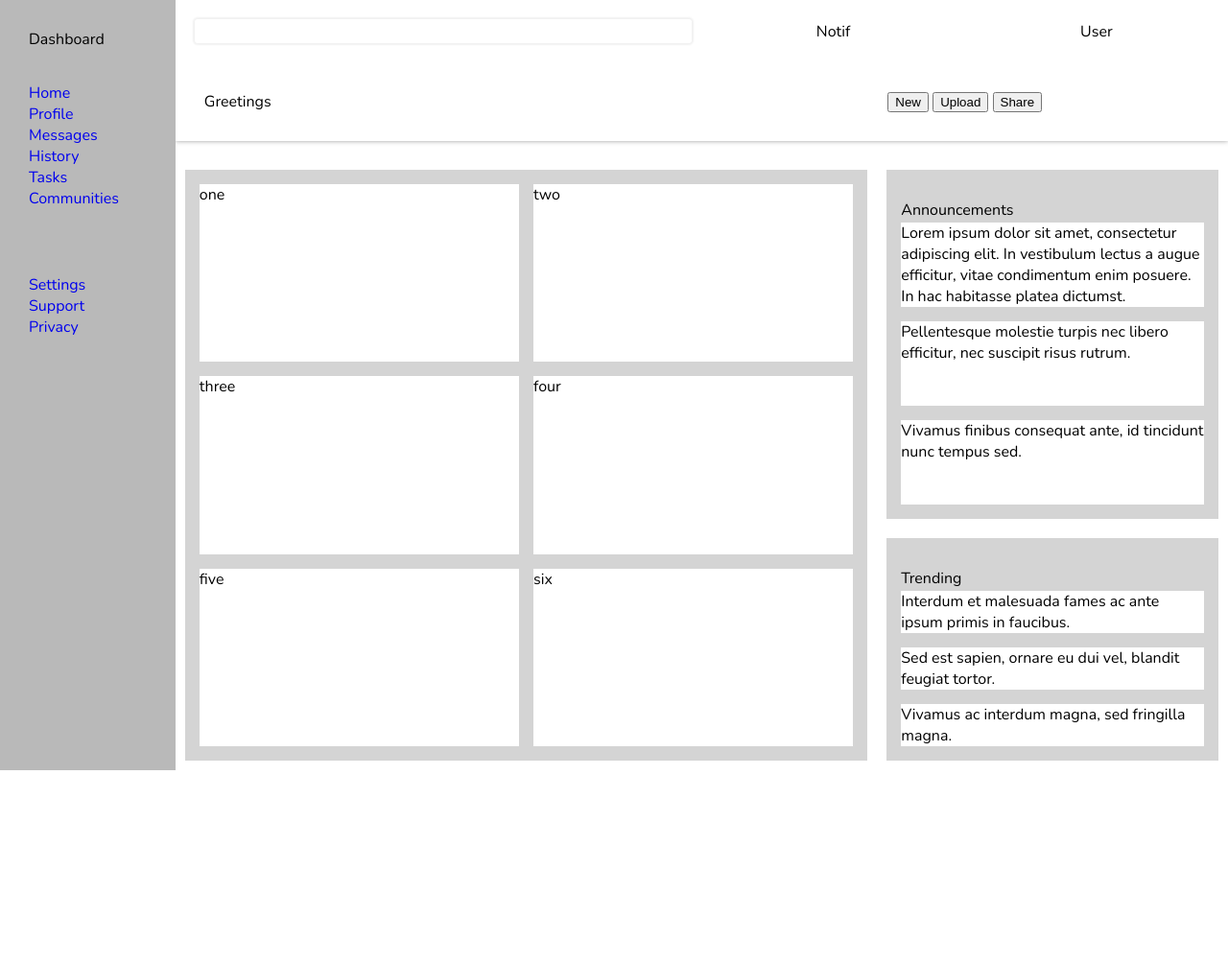
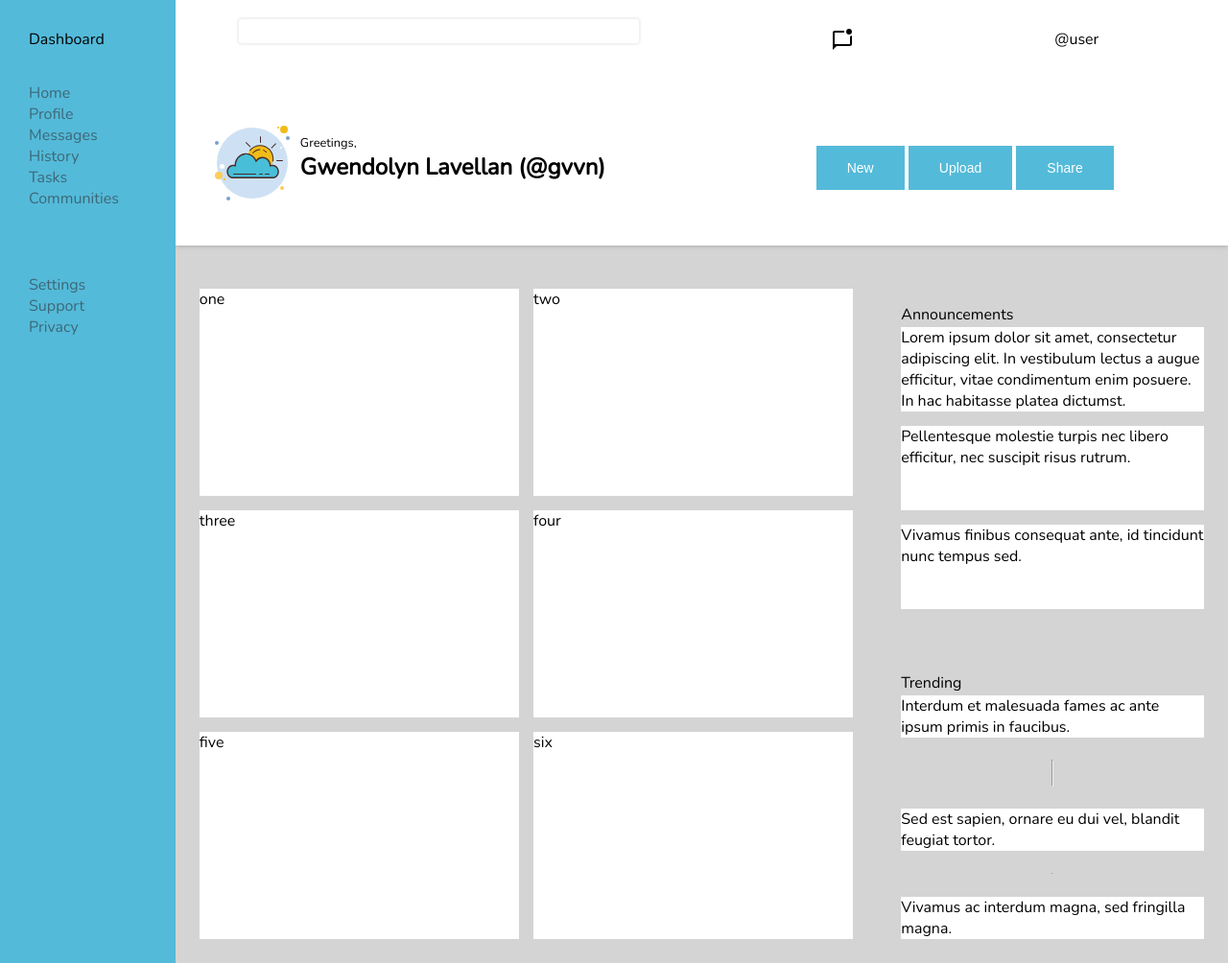
Before and after one commit to mvstic/admindash, a plain HTML site: page index.html in a window 1280 px wide. Shown: the whole page at 96% size. Before the commit the page ends 803 px from the top, so only its background shows below. Drawn offline with nearby package versions, Linux system fonts and the light colour scheme.

Commit message:
Fix header, add images

```diff
--- a/index.html
+++ b/index.html
@@ -8,26 +8,35 @@
     <link rel="stylesheet" href="style.css">
     <link rel="preconnect" href="https://fonts.googleapis.com">
     <link rel="preconnect" href="https://fonts.gstatic.com" crossorigin>
-    <link href="https://fonts.googleapis.com/css2?family=Nunito:wght@200&display=swap" rel="stylesheet">
+    <link href="https://fonts.googleapis.com/css2?family=Nunito:wght@200&family=Roboto&display=swap" rel="stylesheet">
 </head>
 <body>
-    <div class="container">
-        <div class="header">
+    <div class="grid">
+        <header>
             <div class="search">
                 <form>
                     <input type="text" id="search" title="search">
                 </form>
             </div>
-            <div class="greeting">Greetings</div>
-            <div class="notifs">Notif</div>
-            <div class="user">User</div>
-            <div class="userbuttons">
+            <div class="current-user">
+                <div class="notifs"><img src="../images/notif.svg"></div>
+                <div class="username">@user</div>
+            </div>
+            <div class="hello-user">
+                <div class="hello">
+                    <p id="greetings">Greetings,</p>
+                    <p id="username">Gwendolyn Lavellan (@gvvn)</p>
+                </div>
+            </div>
+            <div class="submissions">
+                <div class="buttons">
                     <button>New</button>
                     <button>Upload</button>
                     <button>Share</button>
                 </div>
             </div>
-        <div class="sidebar">
+        </header>
+        <aside>
             <div class="logo">Dashboard</div>
             <div class="nav">
                 <ul>
@@ -46,8 +55,8 @@
                     <li><a href="#">Privacy</a></li>
                 </ul>
             </div>
-            </div>
-        <div class="main">
+        </aside>
+        <main>
             <div class="projects">
                 <div class="card">one</div>
                 <div class="card">two</div>
@@ -65,10 +74,12 @@
             <div class="trending">
                 <p>Trending</p>
                 <div class="trending-card">Interdum et malesuada fames ac ante ipsum primis in faucibus.</div>
+                <hr>
                 <div class="trending-card">Sed est sapien, ornare eu dui vel, blandit feugiat tortor.</div>
+                <hr>
                 <div class="trending-card"> Vivamus ac interdum magna, sed fringilla magna. </div>
             </div>
-        </div>
+        </main>
     </div>
 </body>
 </html>
--- a/style.css
+++ b/style.css
@@ -3,72 +3,99 @@ html, body {
     padding: 0;
     height: 100%;
     font-family: 'Nunito', sans-serif;
-    background-color: (212, 212, 212)
+    background-color: rgb(212, 212, 212);
 }
 
-ul {
-    list-style-type: none;
-    padding: 30px;
-}
-
-a {
-    text-decoration: none;
-}
-
-.container {
+.grid {
     display: grid;
     grid-template-columns: 1fr 4fr 2fr;
     height: 100%;
 }
 
-.header {
+header {
     background-color: white;
+    box-shadow: 0px 0px 5px rgb(158, 158, 158);
+    margin-bottom: 20px;
     grid-column: 2 / 4;
     display: grid;
-    grid-template-columns: 2fr 1fr 1fr;
-    margin-bottom: 20px;
-    box-shadow: 0px 0px 5px rgb(158, 158, 158);
-
-}
-
-/* .header > div {
-    border: solid;
-} */
-
-.greeting {
-    grid-row: 2 / 3;
-    padding: 30px;
-}
-
-.notifs {
-    margin: auto;
-}
-
-.user {
-    margin: auto;
-}
-
-.userbuttons {
-    grid-column: 2 span;
-    margin: auto;
+    grid-template-columns: 1fr 1fr;
+    grid-template-areas:
+        "form user"
+        "hello-user submissions"
 }
 
 form {
+    grid-area: form;
     text-align: center;
     padding: 20px;
     margin: auto;
 }
 
 input {
-    width: 100%;
+    width: 80%;
     padding: 5px;
     border: 0;
     border-radius: 3px;
     box-shadow:0 0 2px 2px rgba(0,0,0,0.06);
 }
 
-.sidebar {
-    background-color: rgb(185, 185, 185);
+.current-user {
+    grid-area: user;
+    padding: 30px;
+    display: flex;
+    justify-content: space-around;
+}
+
+.hello-user {
+    grid-area: hello-user;
+    padding: 30px;
+    display: flex;
+    flex-direction: row;
+}
+
+.hello-user:before {
+    content: url("../images/sun.svg");
+}
+
+#greetings {
+    font-size: 0.8rem;
+    margin: 20px 0px 0px 0px;
+}
+
+#username {
+    font-weight: bold;
+    font-size: 1.5rem;
+    margin: 0px;
+}
+
+.submissions {
+    grid-area: submissions;
+    display: flex;
+    flex-flow: row;
+    align-self: center;
+    justify-self: center;
+    gap: 10px;
+    max-height: 25%;
+}
+
+button {
+    background-color: rgb(84,186,217);
+    border: none;
+    color: white;
+    padding: 15px 32px;
+    text-align: center;
+    text-decoration: none;
+    font-size: 14px;
+    cursor: pointer;
+}
+
+button:hover {
+    background-color: rgb(130, 211, 235);
+    transition: 0.8s;
+}
+
+aside {
+    background-color: rgb(84,186,217);
     grid-row: 1 / 4;
     display: grid;
     grid-template-rows: 40px 200px 1fr;
@@ -78,7 +105,7 @@ input {
     padding: 30px;
 }
 
-.main {
+main {
     grid-column: 2 / 4;
     display: grid;
     grid-template-columns: 2fr 1fr;
@@ -127,3 +154,19 @@ input {
 .trending-card {
     background-color: white;
 }
+
+
+ul {
+    list-style-type: none;
+    padding: 30px;
+}
+
+a {
+    text-decoration: none;
+    color: rgb(61, 104, 119);
+}
+
+a:hover {
+    color: white;
+    transition: 0.5s;
+}
```
Also changed, not shown: images/magnify.svg (added), images/notif.svg (added), images/sun-small.svg (added), images/sun.svg (added). Lines whose indentation alone changed are shown as unchanged.
